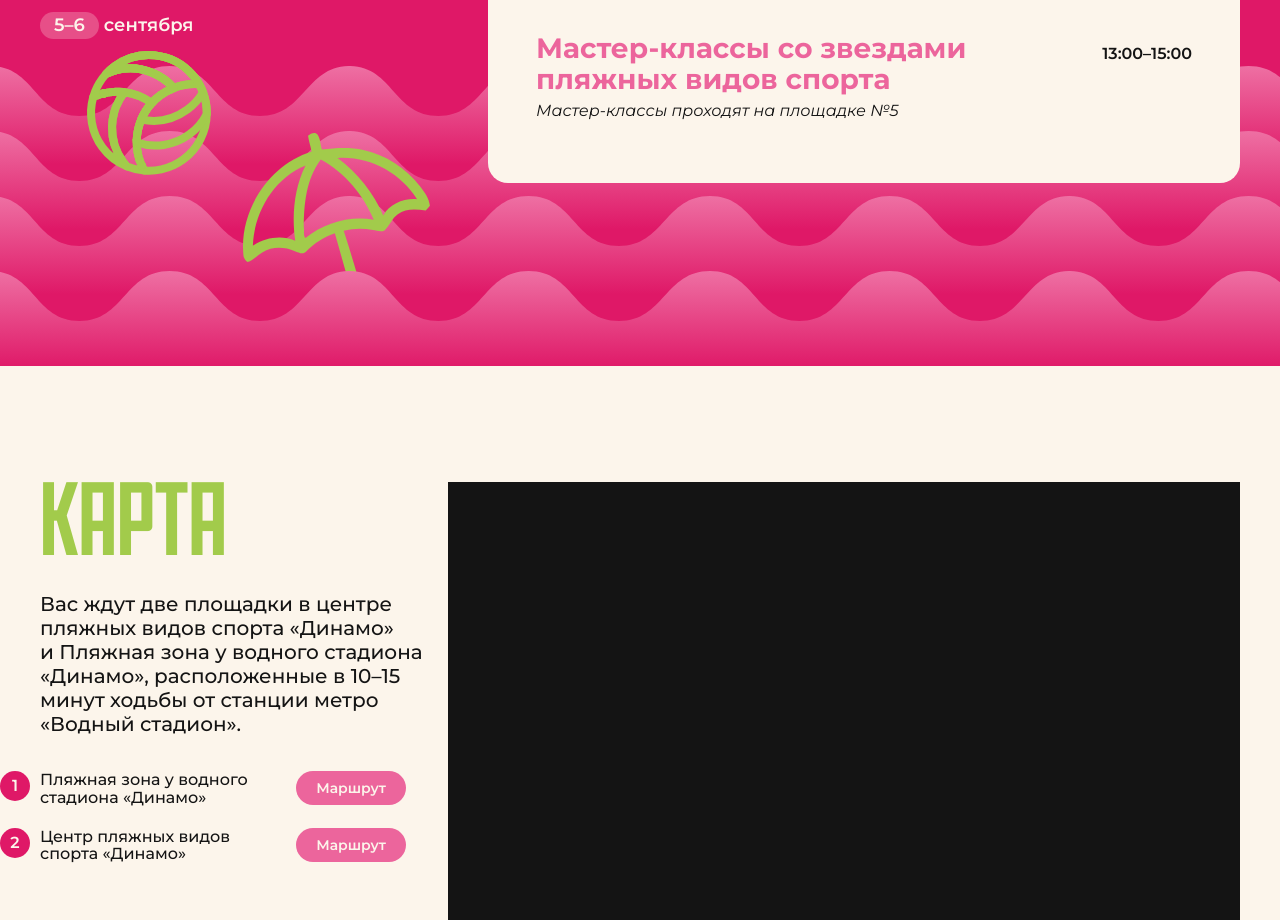
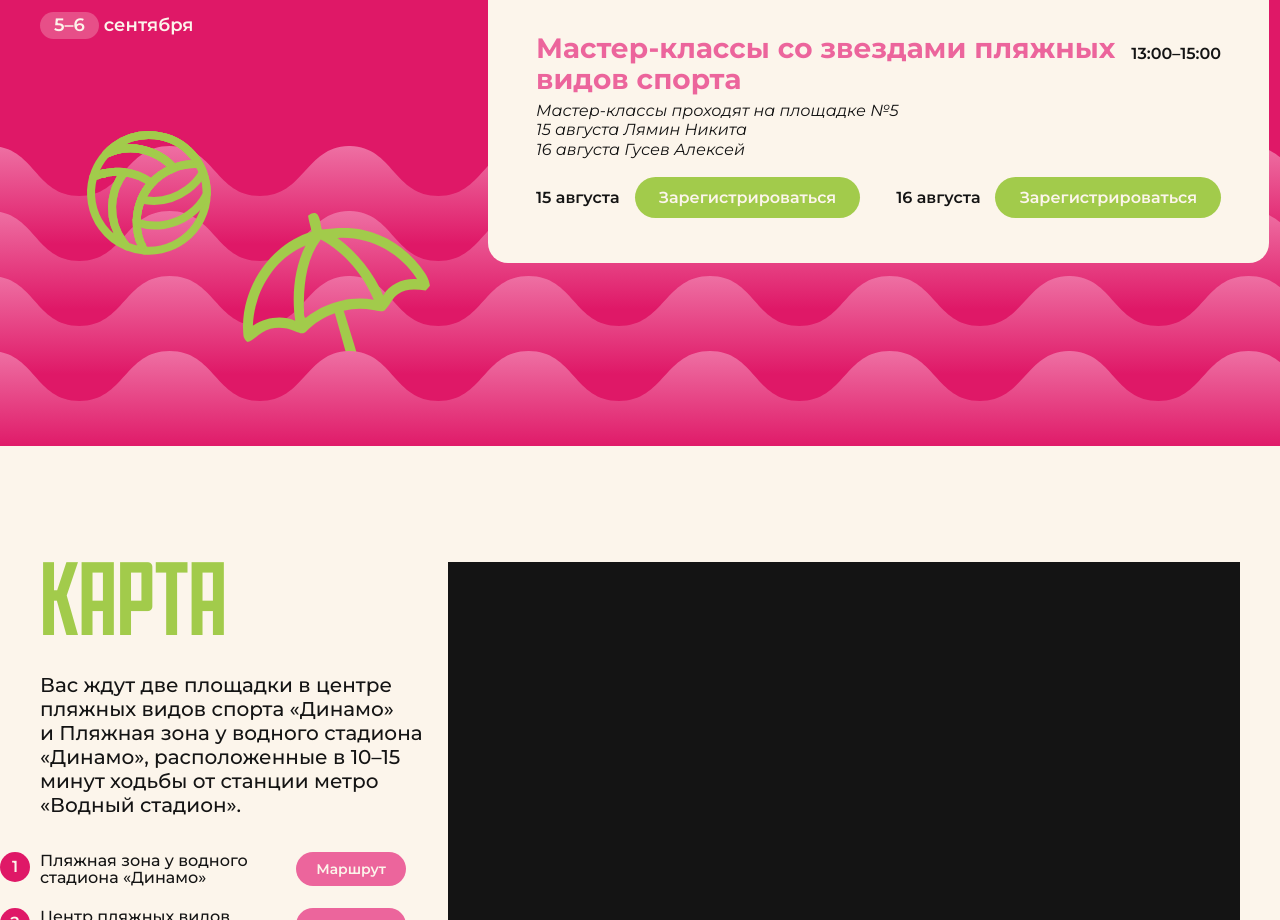
Before and after one commit to Dihlofos/beachDrive, a website: page source/index.html in a window 1280 px wide. Shown: the part 3765-4685 px from the top of the page. Drawn offline with Linux system fonts and the light colour scheme; files that its build step writes are made by us from their sources.

Commit message:
added mk data ant links

```diff
--- a/source/index.html
+++ b/source/index.html
@@ -343,18 +343,18 @@
                     <div class="schedule__beach-time">13:00–15:00</div>
                   </div>
                   <div class="schedule__italic-text">Мастер-классы проходят на площадке №5</div>
-                  <!-- <div class="schedule__italic-text">25 июля Спиридонов Алексей </div>
-                  <div class="schedule__italic-text">26 июля Бирюкова Виктория Олеговна</div> -->
+                  <div class="schedule__italic-text">15 августа Лямин Никита </div>
+                  <div class="schedule__italic-text">16 августа Гусев Алексей</div>
                   <div class="schedule__actions">
                     <!-- <div class="schedule__soon">Регистрация откроется за неделю до события</div> -->
-                    <!-- <div class="schedule__action">
-                      <div class="schedule__beach-day">25 июля</div>
-                      <a href="https://beach-fest.timepad.ru/event/4098079/" class="schedule__register-link" target="_blank">Зарегистрироваться</a>
+                    <div class="schedule__action">
+                      <div class="schedule__beach-day">15 августа</div>
+                      <a href="https://beach-fest.timepad.ru/event/4130601/" class="schedule__register-link" target="_blank">Зарегистрироваться</a>
                     </div>
                     <div class="schedule__action">
-                      <div class="schedule__beach-day">26 июля</div>
-                      <a href="https://beach-fest.timepad.ru/event/4098085/" class="schedule__register-link" target="_blank">Зарегистрироваться</a>
-                    </div> -->
+                      <div class="schedule__beach-day">16 августа</div>
+                      <a href="https://beach-fest.timepad.ru/event/4130635/" class="schedule__register-link" target="_blank">Зарегистрироваться</a>
+                    </div>
                   </div>
                 </div>
 
```
Also changed, not shown: build/index.html.
